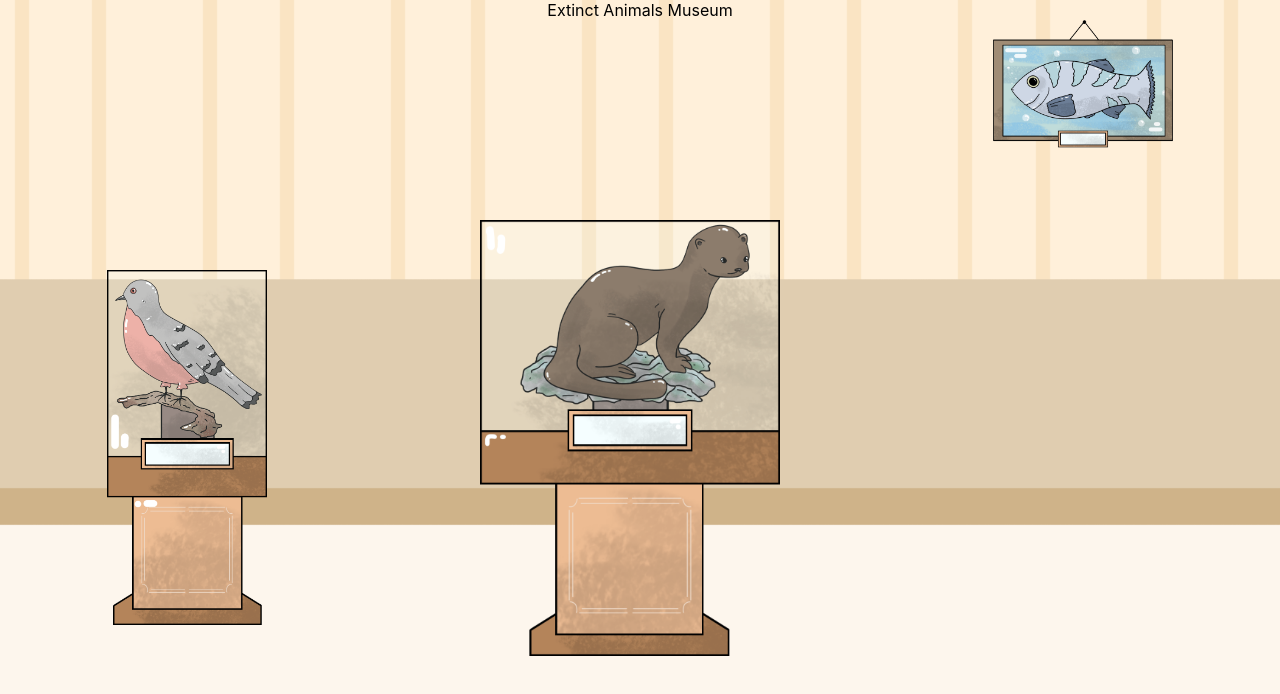
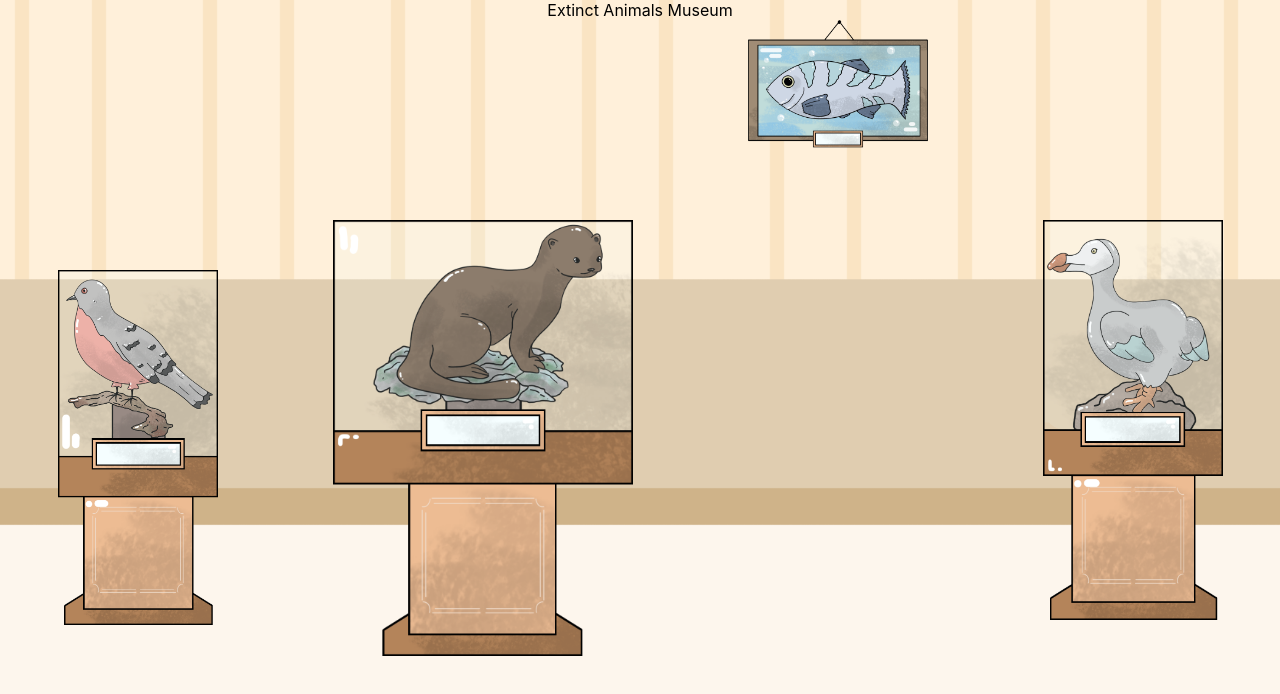
Before and after one commit to ilaydasila/extinct-animals-museum, a React (Create React App) app: page / in a window 1280 px wide. Shown: the top 694 px of the page. Built offline with nearby package versions, Linux system fonts and the light colour scheme; the HTML template or start-up script is replaced by a standard one.

Commit message:
add dodo

```diff
--- a/src/components/animal.css
+++ b/src/components/animal.css
@@ -14,3 +14,9 @@
   width: 100%;
   max-width: 180px;
 }
+
+.dodo img {
+  width: 100%;
+  max-width: 180px;
+  margin-top: 200px;
+}
--- a/src/components/pages/RoomOne.js
+++ b/src/components/pages/RoomOne.js
@@ -27,6 +27,13 @@ const RoomOne = (props) => {
       img: "/assets/tecopaPupfish.png",
       details: "Dead",
     },
+    {
+      id: 4,
+      className: "dodo",
+      name: "Dodo",
+      img: "/assets/dodo.png",
+      details: "Dead",
+    },
   ]);
 
   return (
```
Also changed, not shown: public/assets/dodo.png (added).
